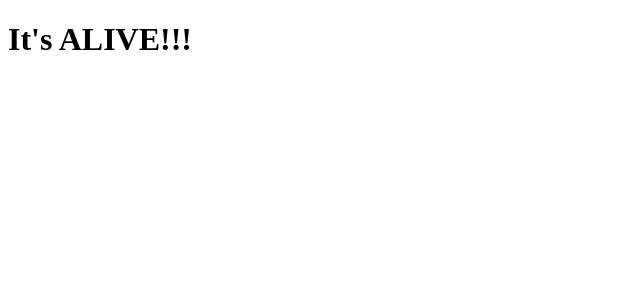
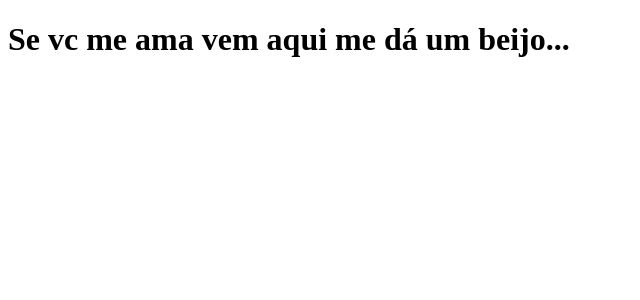
Before and after one commit to sammysc/clone-tabnews, a Next.js app: page / in a window 1280 px wide. Shown: the top 300 px of the page, without its empty margins (0-640 px from the left). Built offline with nearby package versions, Linux system fonts and the light colour scheme.

Commit message:
modifica index.js

```diff
--- a/pages/index.js
+++ b/pages/index.js
@@ -1,5 +1,5 @@
 function Home() {
-    return <h1>It's ALIVE!!!</h1>
+    return <h1>Se vc me ama vem aqui me dá um beijo...</h1>
 }
 
 export default Home;
```
